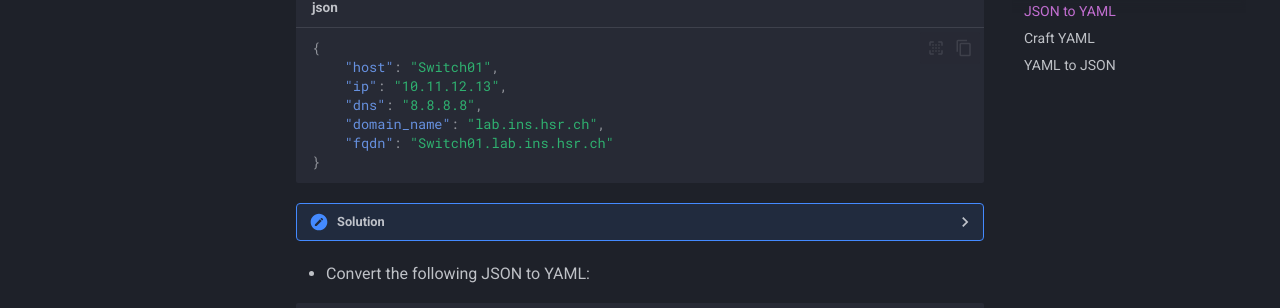
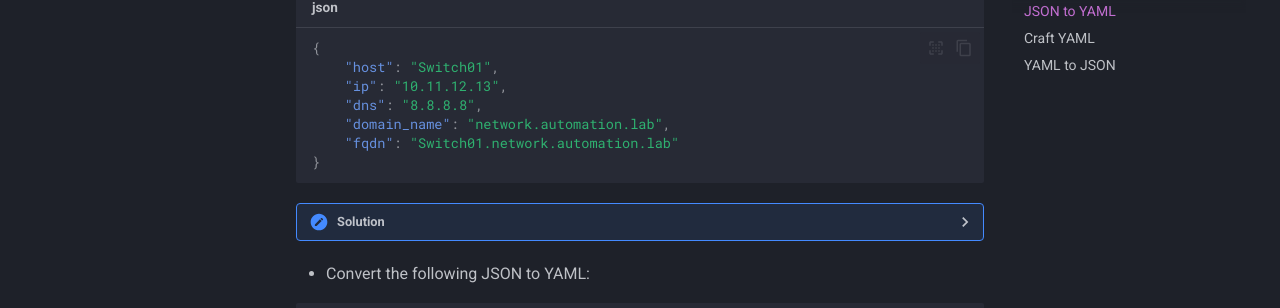
Before and after one commit to NetAutLabs/netautlabs, an MkDocs documentation site: the page built from docs/foundation/yaml/introduction.md, in a window 1280 px wide and 900 px high, scrolled down 654 px. Shown: the part 145-453 px from the top of the window. Built offline with MkDocs 1.6.1 and Material for MkDocs 9.7.7, drawn with Linux system fonts in a browser that asks for light colours; comment, search, counter and statistics services are not loaded.

Commit message:
Change URL in YAML introduction

````diff
--- a/docs/foundation/yaml/introduction.md
+++ b/docs/foundation/yaml/introduction.md
@@ -32,8 +32,8 @@
     "host": "Switch01",
     "ip": "10.11.12.13",
     "dns": "8.8.8.8",
-    "domain_name": "lab.ins.hsr.ch",
-    "fqdn": "Switch01.lab.ins.hsr.ch"
+    "domain_name": "network.automation.lab",
+    "fqdn": "Switch01.network.automation.lab"
 }
 ```
 
@@ -44,8 +44,8 @@
     host: Switch01
     ip: 10.11.12.13
     dns: 8.8.8.8
-    domain_name: lab.ins.hsr.ch
-    fqdn: Switch01.lab.ins.hsr.ch
+    domain_name: network.automation.lab
+    fqdn: Switch01.network.automation.lab
     ...
     ```
 
@@ -225,7 +225,7 @@
     ```yaml
     ---
     hostname: sw01
-    domain-name: lab.ins.hsr.ch
+    domain-name: network.automation.lab
     dns:
       - 1.1.1.1 # CloudFlare
       - 8.8.8.8 # Google DNS
````
